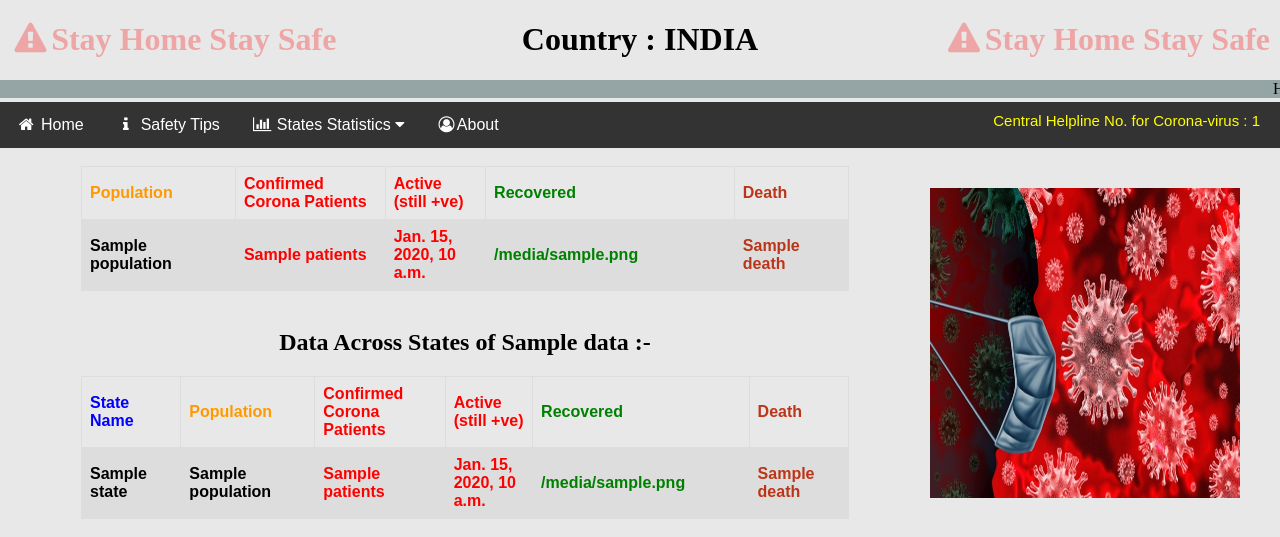
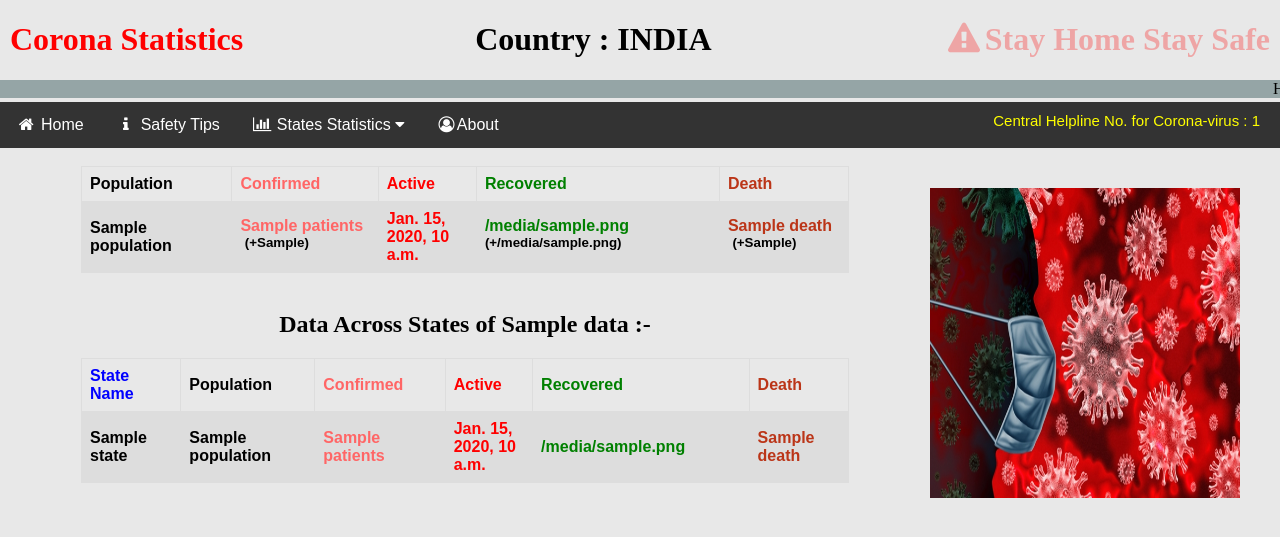
Before and after one commit to apurvchaudhary/corona, a Django app: template corona/corona_app/templates/home.html in a window 1280 px wide. Shown: the top 537 px of the page. Run offline with Django 3.2, Linux system fonts and the light colour scheme; the template is opened without the code that fills it: most values are stand-ins (such as "Sample title", 1, 10 or a date in 2020); lists and menus that the app fills with data are empty.

Commit message:
delta added for daily stats

```diff
--- a/corona/corona_app/models.py
+++ b/corona/corona_app/models.py
@@ -23,6 +23,9 @@ class Country(ModelBase):
     active_now = models.IntegerField(default=0)
     patients = models.IntegerField(default=0)
     help_line_number = models.CharField(max_length=100, blank=True, null=True, default=104)
+    delta_confirmed = models.IntegerField(default=0)
+    delta_death = models.IntegerField(default=0)
+    delta_recovered = models.IntegerField(default=0)
 
     objects = Manager()
 
@@ -44,6 +47,9 @@ class State(ModelBase):
     active_now = models.IntegerField(default=0)
     death = models.IntegerField(default=0)
     recovered = models.IntegerField(default=0)
+    delta_confirmed = models.IntegerField(default=0)
+    delta_death = models.IntegerField(default=0)
+    delta_recovered = models.IntegerField(default=0)
 
     objects = Manager()
 
--- a/corona/corona_app/serializers.py
+++ b/corona/corona_app/serializers.py
@@ -17,7 +17,7 @@ class StateSerializer(serializers.ModelSerializer):
     class Meta:
         model = State
         fields = ('id', 'name', 'population', 'patients', 'district', 'active_now', 'death',
-                  'recovered', 'help_line_number')
+                  'recovered', 'help_line_number', 'delta_confirmed', 'delta_recovered', 'delta_death')
 
     def get_population(self, obj):
         return convert_comma_separated(obj.population)
@@ -32,7 +32,7 @@ class CountrySerializer(serializers.ModelSerializer):
     class Meta:
         model = Country
         fields = ('name', 'population', 'patients', 'state', 'recovered', 'death', 'active_now',
-                  'help_line_number')
+                  'help_line_number', 'delta_confirmed', 'delta_recovered', 'delta_death')
 
     def get_name(self, obj):
         return obj.name.upper()
--- a/corona/corona_app/templates/home.html
+++ b/corona/corona_app/templates/home.html
@@ -112,6 +112,44 @@ body {
   text-align: left;
 }
 
+.tooltip {
+  position: relative;
+  display: inline-block;
+}
+
+.tooltip .tooltiptext {
+  visibility: hidden;
+  width: 120px;
+  background-color: #555;
+  color: #fff;
+  text-align: center;
+  border-radius: 6px;
+  padding: 5px 0;
+  position: absolute;
+  z-index: 1;
+  bottom: 125%;
+  left: 50%;
+  margin-left: -60px;
+  opacity: 0;
+  transition: opacity 0.3s;
+}
+
+.tooltip .tooltiptext::after {
+  content: "";
+  position: absolute;
+  top: 100%;
+  left: 50%;
+  margin-left: -5px;
+  border-width: 5px;
+  border-style: solid;
+  border-color: #555 transparent transparent transparent;
+}
+
+.tooltip:hover .tooltiptext {
+  visibility: visible;
+  opacity: 1;
+}
+
 .column a:hover {
   background-color: #EC7063;
 }
@@ -133,7 +171,7 @@ body {
 </style>
 </head>
 <body>
-<h1 class="blink blink-two" style="color:red; float: left; padding-left:10px;"><i class="fa fa-fw fa-exclamation-triangle"></i>Stay Home Stay Safe</h1>
+<h1 style="color:red; float: left; padding-left:10px;">Corona Statistics</h1>
 <h1 class="blink blink-two" style="color:red; float: right; text-align: left;padding-right:10px"><i class="fa fa-fw fa-exclamation-triangle"></i>Stay Home Stay Safe</h1>
 <center><span class="a"><h1>Country : INDIA</h1></span></center>
 <marquee bgcolor="#95A5A6">
@@ -208,18 +246,18 @@ whole stats is for general awareness, does not mean to harm any personel, Kindly
 </span>
 <br> <center> <table>
     <tr>
-        <th style="color:#ff9900">Population</th>
-        <th style="color:red">Confirmed Corona Patients</th>
-        <th style="color:red">Active (still +ve)</th>
+        <th>Population</th>
+        <th style="color:#ff6666">Confirmed</th>
+        <th style="color:red">Active</th>
         <th style="color:green">Recovered</th>
         <th style="color:#BB3518">Death</th>
     </tr>
         <tr>
         <th>{{data.population}}</th>
-        <th style="color:red">{{data.patients}}</th>
+            <th style="color:#ff6666">{{data.patients}} &nbsp<sup class="tooltip" style="color:black;"> (+{{data.delta_confirmed}})<span class="tooltiptext">{{data.delta_confirmed}} confirmed today</span></sup></th>
             <th style="color:red">{{data.active_now}}</th>
-        <th style="color:green">{{data.recovered}}</th>
-        <th style="color:#BB3518">{{data.death}}</th>
+        <th style="color:green">{{data.recovered}} &nbsp<sup class="tooltip" style="color:black;"> (+{{data.delta_recovered}})<span class="tooltiptext">{{data.delta_recovered}} recovered today</span></sup></th>
+        <th style="color:#BB3518">{{data.death}} &nbsp<sup class="tooltip" style="color:black;"> (+{{data.delta_death}})<span class="tooltiptext">{{data.delta_death}} deceased today</span></sup></th>
     </tr>
 </table></center><br>
 <h4 style="float:right;"></h4>
@@ -227,9 +265,9 @@ whole stats is for general awareness, does not mean to harm any personel, Kindly
    <center> <table>
     <tr>
         <th style="color:blue">State Name</th>
-        <th style="color:#ff9900">Population</th>
-        <th style="color:red">Confirmed Corona Patients</th>
-        <th style="color:red">Active (still +ve)</th>
+        <th>Population</th>
+        <th style="color:#ff6666">Confirmed</th>
+        <th style="color:red">Active</th>
         <th style="color:green">Recovered</th>
         <th style="color:#BB3518">Death</th>
     </tr>
@@ -237,7 +275,7 @@ whole stats is for general awareness, does not mean to harm any personel, Kindly
         <tr>
         <th>{{i.name}}</th>
         <th>{{i.population}}</th>
-        <th style="color:red">{{i.patients}}</th>
+        <th style="color:#ff6666">{{i.patients}}</th>
             <th style="color:red">{{i.active_now}}</th>
         <th style="color:green">{{i.recovered}}</th>
         <th style="color:#BB3518">{{i.death}}</th>
--- a/corona/corona_app/urls.py
+++ b/corona/corona_app/urls.py
@@ -1,4 +1,4 @@
-from django.urls import path, re_path
+from django.urls import re_path
 from corona_app.views import CountryView, SafetyView, GraphView, StateView, StateGraphView,\
     UpdateDataView, AboutView, CreateDataView
 
--- a/corona/corona_app/utils.py
+++ b/corona/corona_app/utils.py
@@ -75,10 +75,14 @@ def update_data_state_wise():
         confirmed = data.get("statewise")[0].get("confirmed")
         death = data.get("statewise")[0].get("deaths")
         recovered = data.get("statewise")[0].get("recovered")
+        delta_confirmed = data.get("statewise")[0].get("deltaconfirmed")
+        delta_recovered = data.get("statewise")[0].get("deltarecovered")
+        delta_death = data.get("statewise")[0].get("deltadeaths")
         country = Country.objects.get(name="India")
         if active_now and confirmed and death and recovered:
-            country.death, country.recovered, country.patients, country.active_now   = death, recovered,\
-                                                                                       confirmed, active_now
+            country.death, country.recovered, country.patients, country.active_now,\
+            country.delta_confirmed, country.delta_recovered, country.delta_death = \
+                death, recovered, confirmed, active_now, delta_confirmed, delta_recovered, delta_death
             country.save()
         for state in data.get("statewise")[1:]:
             state_obj = State.objects.filter(name=state.get("state")).first()
@@ -87,6 +91,9 @@ def update_data_state_wise():
                 state_obj.death = state.get("deaths")
                 state_obj.recovered = state.get("recovered")
                 state_obj.active_now = state.get("active")
+                state_obj.delta_confirmed = state.get("deltaconfirmed")
+                state_obj.delta_recovered = state.get("deltarecovered")
+                state_obj.delta_death = state.get("deltadeaths")
                 state_obj.save()
         return response(data="Updated Successfully")
     except Exception as e:
```
Also changed, not shown: corona/corona_app/templates/state.html (+45 -7 lines), corona/corona_app/migrations/0012_auto_20200414_1604.py (added).
